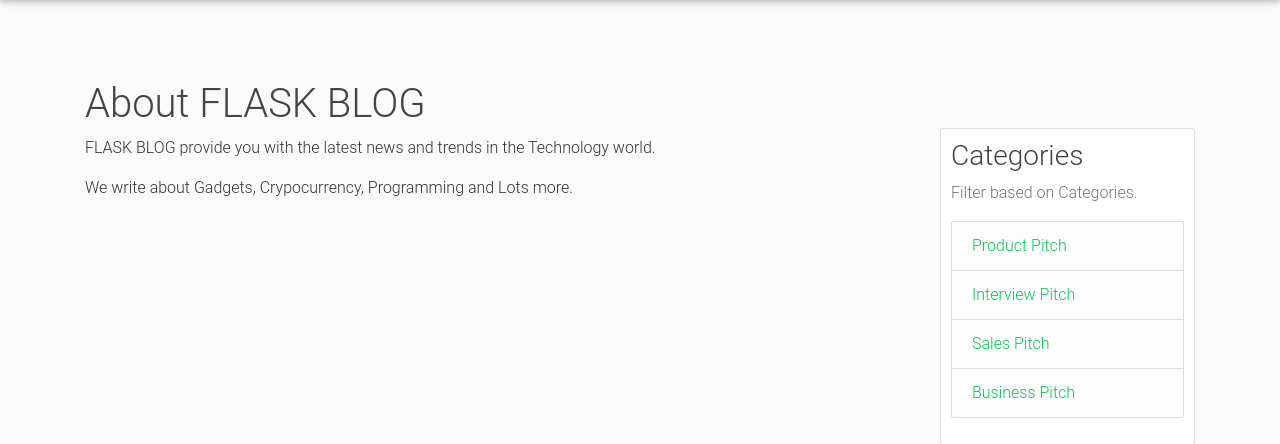
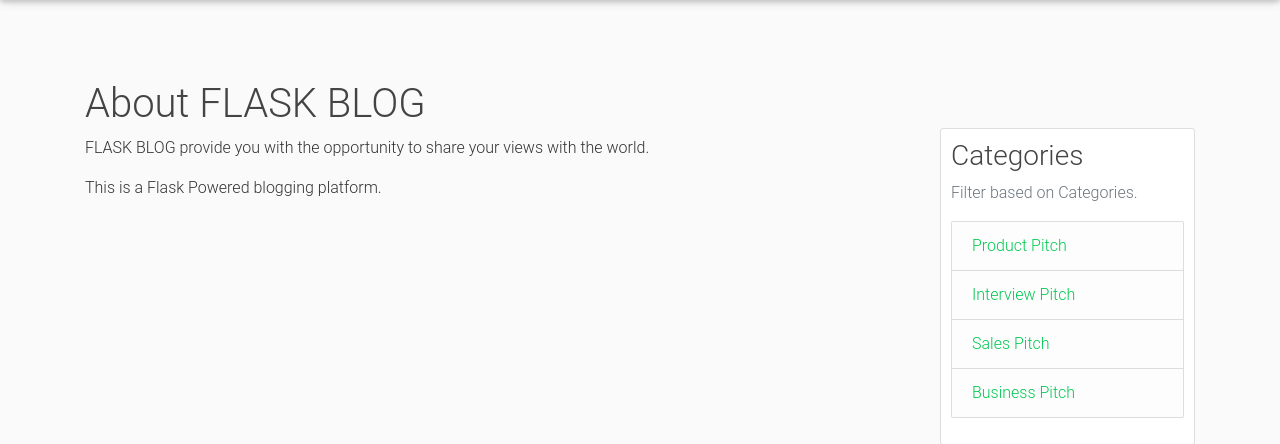
Before and after one commit to josylad/Flask-Blog, a Flask app: page /about in a window 1280 px wide. Shown: the part 56-500 px from the top of the page. Run offline with Flask 2, Linux system fonts and the light colour scheme; some libraries are stand-ins or nearby versions.

Commit message:
Add about page template

```diff
--- a/app/templates/about.html
+++ b/app/templates/about.html
@@ -3,7 +3,7 @@
 {% block content%}
 <div class="mt-4 pt-4">
     <h1>About FLASK BLOG</h1>
-    <p>FLASK BLOG provide you with the latest news and trends in the Technology world. </p>
-    <p>We write about Gadgets, Crypocurrency, Programming and Lots more. </p>
+    <p>FLASK BLOG provide you with the opportunity to share your views with the world. </p>
+    <p>This is a Flask Powered blogging platform. </p>
 </div>
 {% endblock content %}
```
